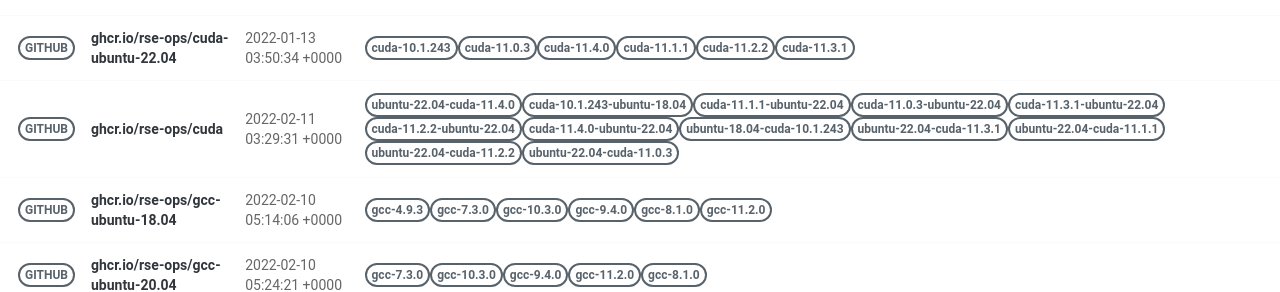
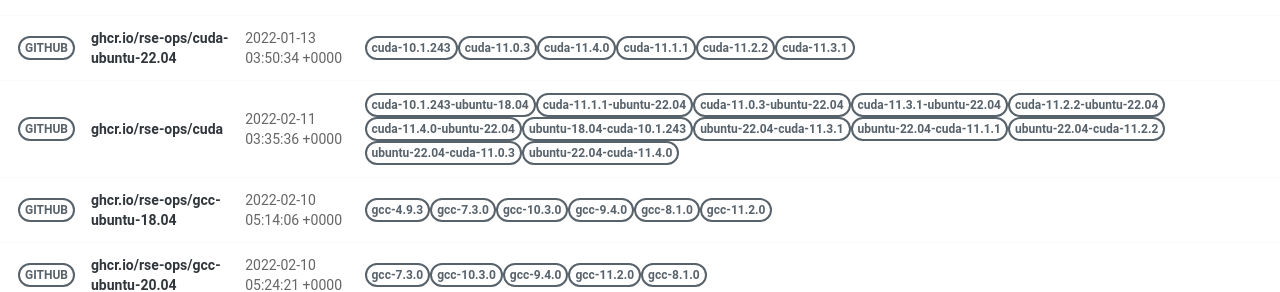
Before and after one commit to rse-ops/docker-images, a Jekyll site: the page built from pages/index.md, in a window 1280 px wide. Shown: the part 414-706 px from the top of the page. Built offline with Jekyll 4.4.1, drawn with Linux system fonts in a browser that asks for light colours; nearby versions of some CDN libraries; part of the change alters nothing that is shown.

Commit message:
Automated push to update library 2022-02-11

```diff
--- a/_library/ghcr.io-rse-ops-cuda.md
+++ b/_library/ghcr.io-rse-ops-cuda.md
@@ -1,14 +1,11 @@
 ---
 layout: container
 name: ghcr.io/rse-ops/cuda
-updated_at: 2022-02-11 03:29:31.721054
+updated_at: 2022-02-11 03:35:36.923832
 
 
 container_url: https://github.com/orgs/rse-ops/packages/container/package/cuda
 versions:
- - tag: ubuntu-22.04-cuda-11.4.0
-   dockerfile: https://github.com/rse-ops/docker-images/blob/main/ubuntu/cuda/Dockerfile
-   manifest: https://crane.ggcr.dev/manifest/ghcr.io/rse-ops/cuda:ubuntu-22.04-cuda-11.4.0
  - tag: cuda-10.1.243-ubuntu-18.04
    dockerfile: https://github.com/rse-ops/docker-images/blob/main/ubuntu/cuda/Dockerfile
    manifest: https://crane.ggcr.dev/manifest/ghcr.io/rse-ops/cuda:cuda-10.1.243-ubuntu-18.04
@@ -42,5 +39,8 @@ versions:
  - tag: ubuntu-22.04-cuda-11.0.3
    dockerfile: https://github.com/rse-ops/docker-images/blob/main/ubuntu/cuda/Dockerfile
    manifest: https://crane.ggcr.dev/manifest/ghcr.io/rse-ops/cuda:ubuntu-22.04-cuda-11.0.3
+ - tag: ubuntu-22.04-cuda-11.4.0
+   dockerfile: https://github.com/rse-ops/docker-images/blob/main/ubuntu/cuda/Dockerfile
+   manifest: https://crane.ggcr.dev/manifest/ghcr.io/rse-ops/cuda:ubuntu-22.04-cuda-11.4.0
 
 ---
```
